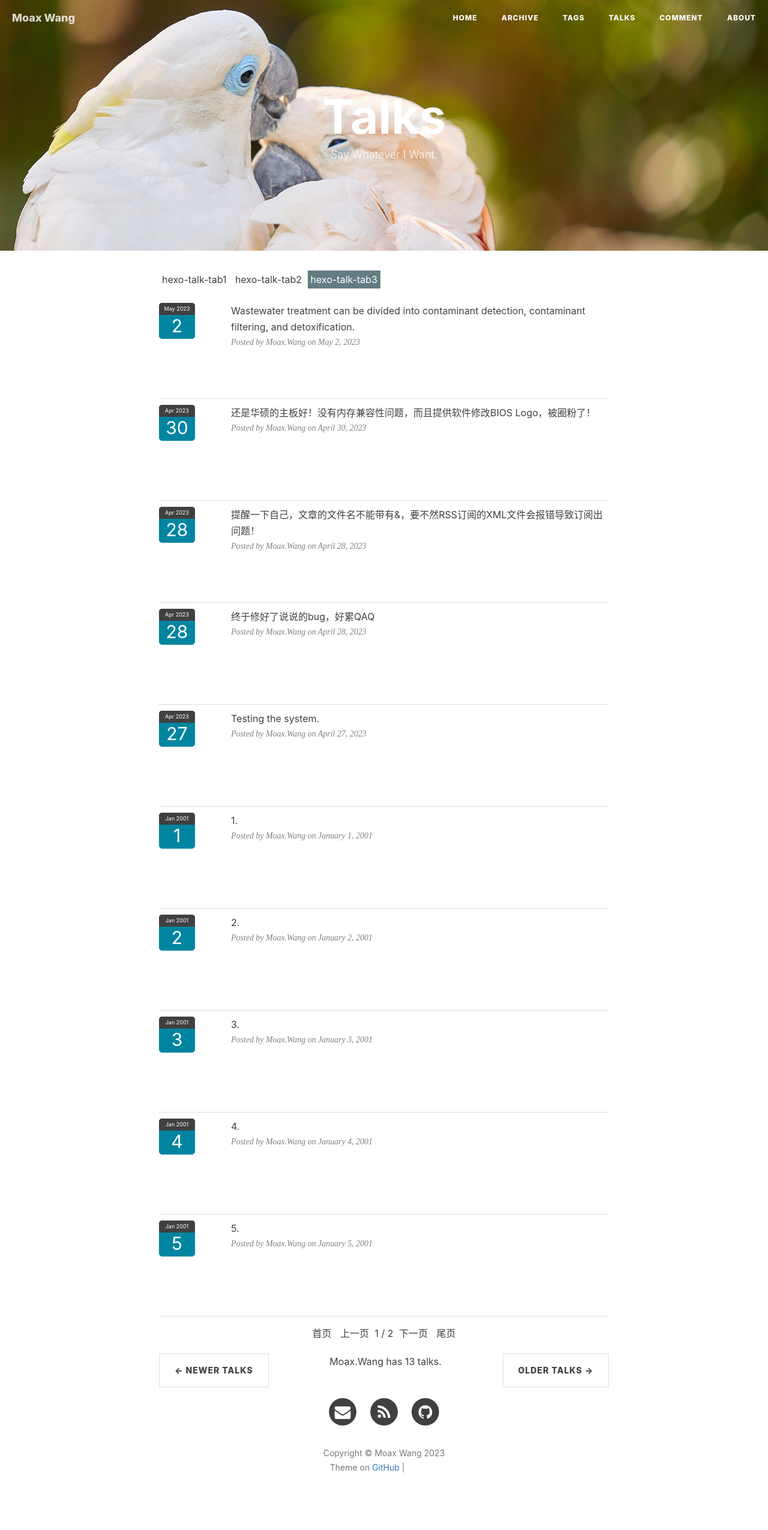
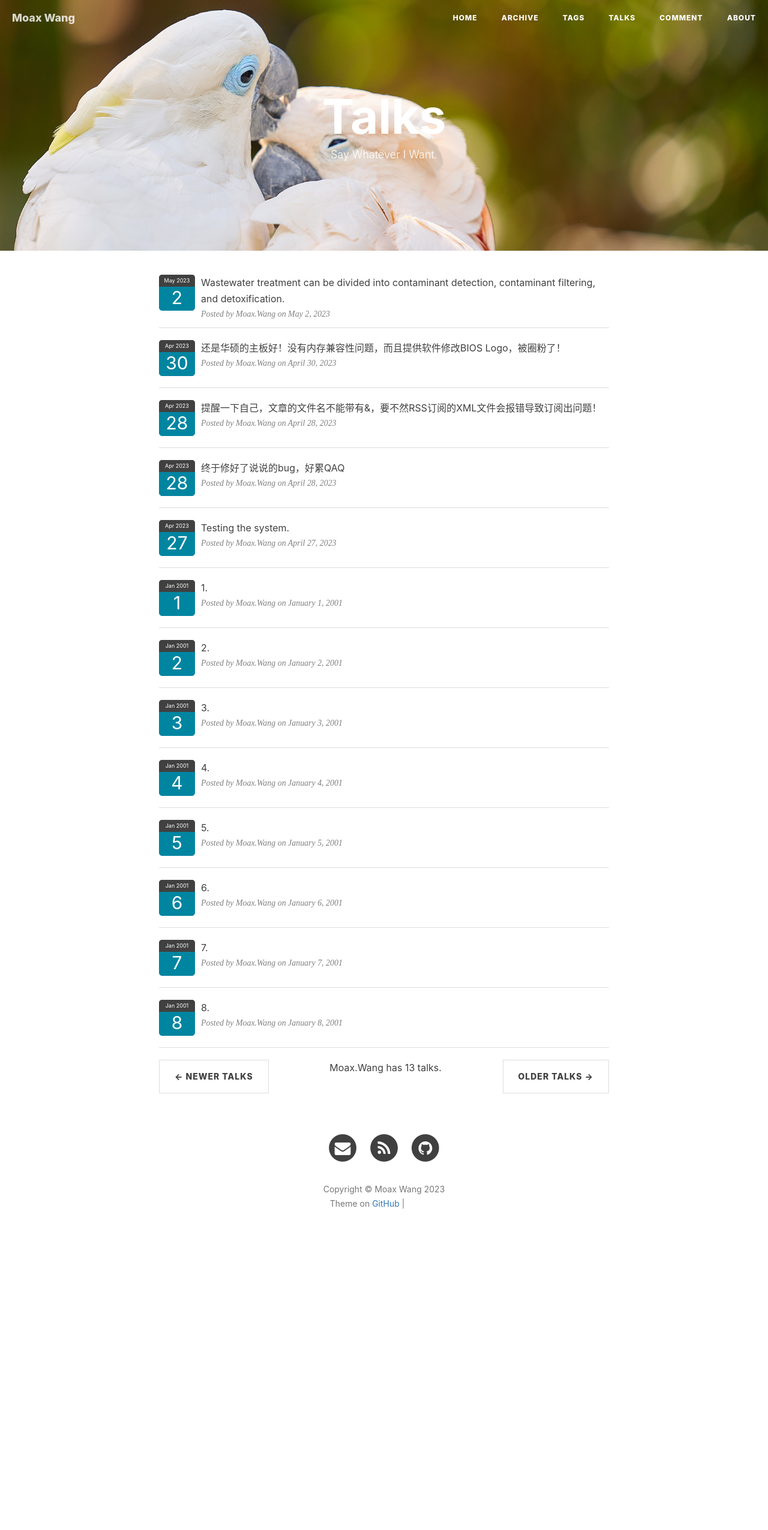
Before and after one commit to WinchellWang/winchellwang.github.io, a Jekyll site: the page built from 3talk.html, in a window 1280 px wide. Shown: the whole page at 60% size. Built offline with Jekyll 4.4.1, drawn with Linux system fonts in a browser that asks for light colours; nearby versions of some CDN libraries; comment, search, counter and statistics services are not loaded; after the commit the page ends 2111 px from its top, so only the background shows below that; grey boxes are pictures that could not be loaded.

Commit message:
Update 3talk.html

```diff
--- a/3talk.html
+++ b/3talk.html
@@ -6,33 +6,23 @@ header-img: "img/talk-bg.jpg"
 permalink: /talk/
 ---
 
+<!-- Main Content Start-->
 <style>
-.hexo-talk-tabs {
-    margin-bottom: 15px;
-    margin-top: 15px;
+    .hexo-talk-item {
+        position: relative;
+        clear: both;
+        min-height: 100px;
+        padding-top: 20px;
+        padding-bottom: 10px;
+        border-bottom: 1px #ddd solid;
     }
 
-.hexo-talk-tab {
-    padding: 5px;
+    .hexo-talk-hide {
+        display: none;
     }
 
-.hexo-talk-active {
-    background: #657b83;
-    color: #fff;
-}
-
-.hexo-talk-active:hover{
-    background: #657b83;
-    color: red;
-}
-
-.hexo-talk-item {
-    padding-bottom: 10px;
-    position: relative;
-    clear: both;
-    min-height: 170px;
-    padding: 10px 0;
-    border-bottom: 1px #ddd solid;
+    .hexo-talk-show {
+        display: block;
     }
 
     @media screen and (max-width: 600px) {
@@ -41,15 +31,8 @@ permalink: /talk/
         }
     }
 
-.hexo-talk-picture {
-    position: absolute;
-    left: 0;
-    top: 10px;
-    width: 1px;
-}
-
     .hexo-talk-info {
-    padding-left: 120px;
+        padding-left: 70px;
     }
 
     .hexo-talk-title {
@@ -63,38 +46,6 @@ permalink: /talk/
         font-style: italic;
         color: #808080;
         padding-right: 10px;
-}
-
-.hexo-talk-comments {
-    font-size: 12px;
-}
-
-.hexo-talk-pagination {
-    margin-top: 15px;
-    text-align: center;
-    margin-bottom: 10px;
-}
-
-.hexo-talk-button {
-    padding: 5px;
-}
-
-.hexo-talk-button:hover {
-    background: #657b83;
-    color: #fff;
-}
-
-.hexo-talk-hide {
-    display: none;
-}
-
-.hexo-talk-show {
-    display: block;
-}
-
-.hexo-talk-picture img{
-    width:1px;
-    height:1px
     }
 
     .page-action-calendar {
@@ -126,76 +77,9 @@ permalink: /talk/
         color: #fff;
     }
 
-.copy {
-    height: 0.01px;
-    width: 0.01px;
-}
 </style>
 
-<div class="hexo-talk-tabs">
-    <a class="hexo-talk-tab" id="hexo-talk-tab1" rel="external">hexo-talk-tab1</a>
-    <a class="hexo-talk-tab" id="hexo-talk-tab2" rel="external">hexo-talk-tab2</a>
-    <a class="hexo-talk-tab" id="hexo-talk-tab3" href="javascript:;" rel="external">hexo-talk-tab3</a>
-</div>
-
-<div>
-    <!--      已读 start      -->
-    <div id="hexo-talk-item1">
-    <!-- 已读000开始 -->
-    {% for talk in site.data.talks2 %}
-    <div class="hexo-talk-item">
-        <div class="page-action-calendar">
-            <div class="sub-month">{{ talk.talkdate | date: "%b %Y" }}</div>
-            <div class="sub-day">{{ talk.talkdate | date: "%-d" }}</div>
-        </div>
-        <div class="hexo-talk-info">
-            <div class="hexo-talk-title"><a style="text-decoration: none">{{ talk.mytalk }}</a></div>
-            <div class="hexo-talk-meta">Posted by Moax.Wang on {{ talk.talkdate | date: "%B %-d, %Y" }}</div>
-        </div>
-    </div>
-    {% endfor %}
-    <!-- 已读000结束 -->
-
-    <!-- 分页 开始 -->
-    <div class="hexo-talk-pagination">
-        <a class="hexo-talk-button hexo-talk-firstpage" href="javascript:;"> -</a>
-        <a class="hexo-talk-button hexo-talk-previouspage" href="javascript:;">-</a>
-        <span class="hexo-talk-pagenum">-</span>
-        <a class="hexo-talk-button hexo-talk-nextpage" href="javascript:;">-</a>
-        <a class="hexo-talk-button hexo-talk-lastpage" href="javascript:;">-</a>
-    </div>
-    <!-- 分页 结束 -->
-
-    <!--      已读 start      -->
-    <div id="hexo-talk-item2">
-    <!-- 已读000开始 -->
-    {% for talk in site.data.talks2 %}
-    <div class="hexo-talk-item">
-        <div class="page-action-calendar">
-            <div class="sub-month">{{ talk.talkdate | date: "%b %Y" }}</div>
-            <div class="sub-day">{{ talk.talkdate | date: "%-d" }}</div>
-        </div>
-        <div class="hexo-talk-info">
-            <div class="hexo-talk-title"><a style="text-decoration: none">{{ talk.mytalk }}</a></div>
-            <div class="hexo-talk-meta">Posted by Moax.Wang on {{ talk.talkdate | date: "%B %-d, %Y" }}</div>
-        </div>
-    </div>
-    {% endfor %}
-    <!-- 已读000结束 -->
-
-    <!-- 分页 开始 -->
-    <div class="hexo-talk-pagination">
-        <a class="hexo-talk-button hexo-talk-firstpage" href="javascript:;"> -</a>
-        <a class="hexo-talk-button hexo-talk-previouspage" href="javascript:;">-</a>
-        <span class="hexo-talk-pagenum">-</span>
-        <a class="hexo-talk-button hexo-talk-nextpage" href="javascript:;">-</a>
-        <a class="hexo-talk-button hexo-talk-lastpage" href="javascript:;">-</a>
-    </div>
-    <!-- 分页 结束 -->
-
-    <!--      我的说说 start      -->
-    <div id="hexo-talk-item3">
-    <!-- 说说000开始 -->
+<div id="my_talk">
     {% for talk in site.data.talks %}
     <div class="hexo-talk-item">
         <div class="page-action-calendar">
@@ -208,20 +92,8 @@ permalink: /talk/
         </div>
     </div>
     {% endfor %}
-    <!-- 说说000结束 -->
+</div>
 
-    <!-- 分页 开始 -->
-    <div class="hexo-talk-pagination">
-        <a class="hexo-talk-button hexo-talk-firstpage" href="javascript:;"> 首页</a>
-        <a class="hexo-talk-button hexo-talk-previouspage" href="javascript:;">上一页</a>
-        <span class="hexo-talk-pagenum">2 / 3</span>
-        <a class="hexo-talk-button hexo-talk-nextpage" href="javascript:;">下一页</a>
-        <a class="hexo-talk-button hexo-talk-lastpage" href="javascript:;">尾页</a>
-    </div>
-    <!-- 分页 结束 -->
-
-    </div>
-    <!--      我的说说 end      -->
 <!-- Pager -->
 <ul class="pager">
     <li class="previous">
@@ -230,7 +102,7 @@ permalink: /talk/
     <li style="line-height: 1.7;">
         Moax.Wang has
         <script language="JavaScript">
-                var numitem3 = document.getElementById('hexo-talk-item3').getElementsByClassName('hexo-talk-item').length;
+            var numitem3 = document.getElementById('my_talk').getElementsByClassName('hexo-talk-item').length;
             document.write(numitem3)
         </script> talks.
     </li>
@@ -239,17 +111,7 @@ permalink: /talk/
     </li>
 </ul>
 
-</div>
-
-
-<!-- Main Content end-->
-
-
-<!-- 标签切换脚本 -->
 <script>
-    /**
- * Created by myths on 18-2-8.
- */
 
 Element.prototype.siblings = function () {
     var siblingElement = [];
@@ -261,6 +123,7 @@ Element.prototype.siblings = function () {
     }
     return siblingElement;
 };
+
 function tabClick() {
     //修改标签样式
     this.classList.add('hexo-talk-active');
@@ -279,17 +142,10 @@ function tabClick() {
         sibs[k].classList.add('hexo-talk-hide');
     }
 }
-var tabs = document.getElementsByClassName("hexo-talk-tab");
-for (var i = 0; i < tabs.length; i++) {
-    tabs[i].onclick = tabClick;
-    tabs[i].onclick.apply(tabs[i]);
-}
-tabs[2].click();
 
 var firstpages = document.getElementsByClassName("hexo-talk-firstpage");
 var previouspages = document.getElementsByClassName("hexo-talk-previouspage");
 var nextpages = document.getElementsByClassName("hexo-talk-nextpage");
-var lastpages = document.getElementsByClassName("hexo-talk-lastpage");
 var pagenums = document.getElementsByClassName("hexo-talk-pagenum");
 
 function makePageNum(num, arr) {
@@ -299,7 +155,6 @@ function makePageNum(num, arr) {
 function firstBtn() {
     var sibs = this.parentNode.siblings();
     displayPage(sibs, 0);
-    this.parentNode.getElementsByClassName('hexo-talk-pagenum')[0].innerText = makePageNum(0, sibs);
 }
 
 function previousBtn() {
@@ -311,7 +166,6 @@ function previousBtn() {
         currNum--;
     }
     displayPage(sibs, currNum);
-    this.parentNode.getElementsByClassName('hexo-talk-pagenum')[0].innerText = makePageNum(currNum, sibs);
 }
 
 function nextBtn() {
@@ -323,13 +177,11 @@ function nextBtn() {
         currNum++;
     }
     displayPage(sibs, currNum);
-    this.parentNode.getElementsByClassName('hexo-talk-pagenum')[0].innerText = makePageNum(currNum, sibs);
 }
 
 function lastBtn() {
     var sibs = this.parentNode.siblings();
     displayPage(sibs, Math.ceil(sibs.length / 10) - 1);
-    this.parentNode.getElementsByClassName('hexo-talk-pagenum')[0].innerText = makePageNum(Math.ceil(sibs.length / 10) - 1 === -1 ? 0 : Math.ceil(sibs.length / 10) - 1, sibs);
 }
 
 function displayPage(arr, num) {
```
Lines whose indentation alone changed are shown as unchanged.
